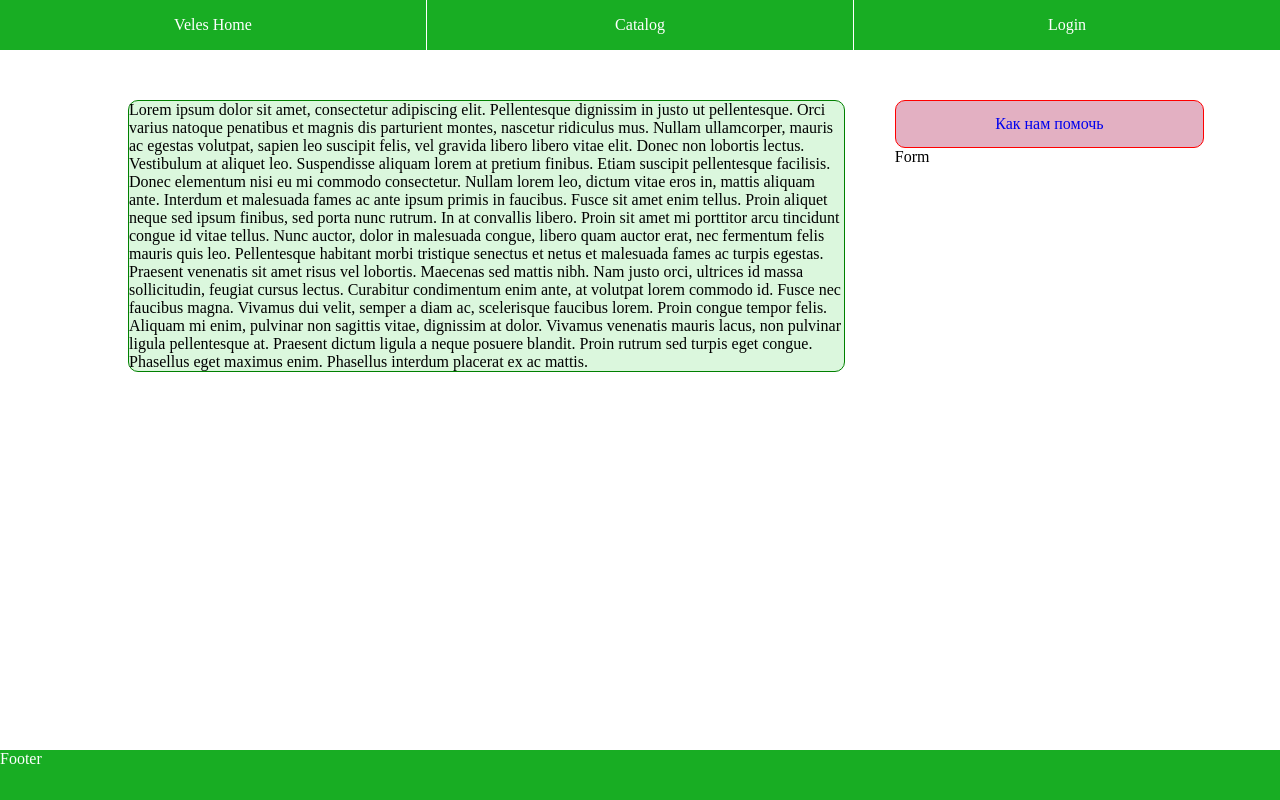
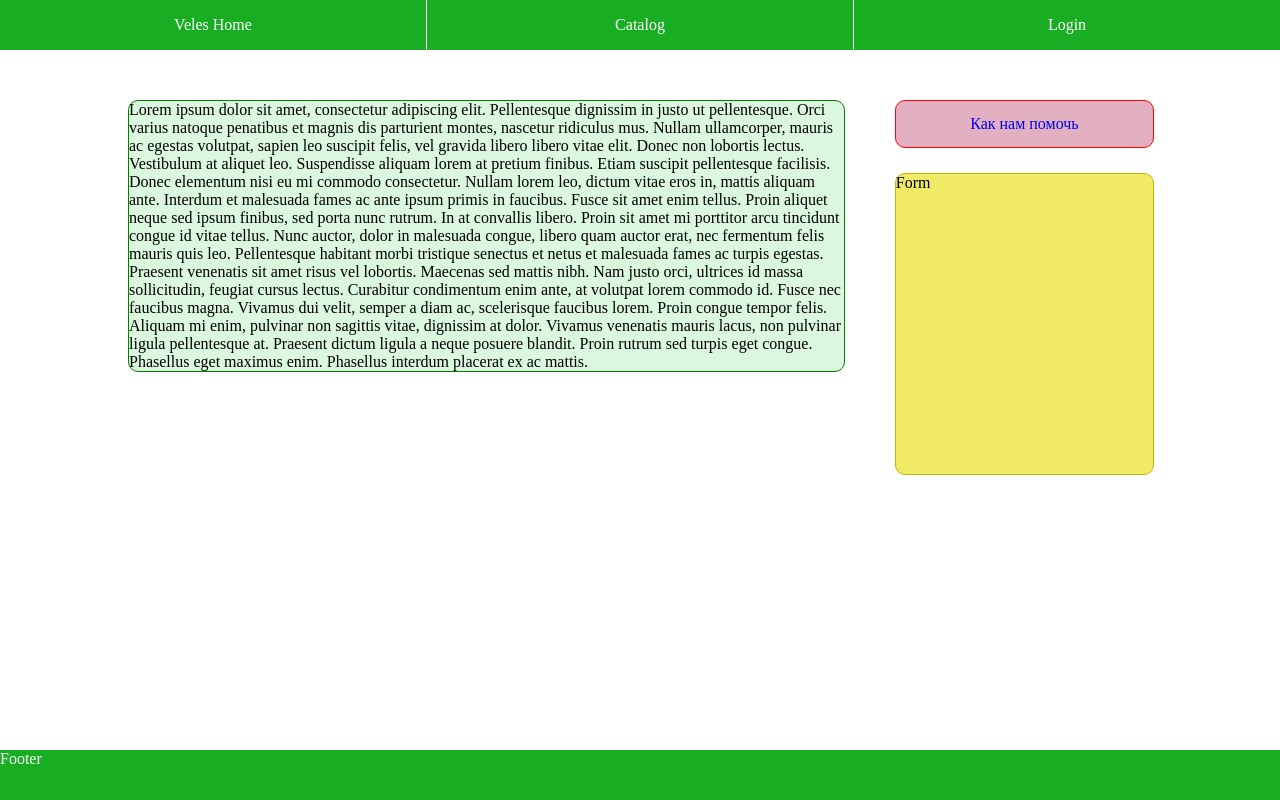
Before and after one commit to Ateina/veles, a React (Create React App) app: page / in a window 1280 px wide. Built offline with nearby package versions, Linux system fonts and the light colour scheme.

Commit message:
add component for feedback form

```diff
--- /dev/null
+++ b/src/components/Forms/FeedbackForm/FeedbackForm.js
@@ -0,0 +1,21 @@
+import React, { Component } from 'react';
+
+class FeedbackForm extends Component {
+    constructor(props) {
+        super(props);
+        this.state = {
+            userName: '',
+            userRequest: '',
+            phoneNumber: ''
+        };
+    }
+    render() {
+        return (
+            <form className="feedback">
+                Form
+            </form>
+        );
+    }
+}
+
+export default FeedbackForm;
--- a/src/components/MainPage/MainPage.js
+++ b/src/components/MainPage/MainPage.js
@@ -1,5 +1,6 @@
 import React from 'react';
 
+import FeedbackForm from '../Forms/FeedbackForm/FeedbackForm'
 import './styles.css';
 
 function MainPage() {
@@ -17,7 +18,7 @@ function MainPage() {
                     <a href="https://vk.com/topic-149708458_35779829">Как нам помочь</a>
                 </div>
                 <div className="feedback form">
-                    Form
+                <FeedbackForm />
             </div>
             </div>
         </div>
--- a/src/components/MainPage/styles.css
+++ b/src/components/MainPage/styles.css
@@ -1,14 +1,14 @@
-.main-page{
+.main-page {
     min-height: calc(100vh - 100px);
 }
 
-.container{
+.container {
     width: 80%;
     margin: auto;
     padding: 50px;
 }
 
-.description{
+.description {
     border: 1px green solid;
     border-radius: 10px;
     background-color: #DBF7DD;
@@ -26,9 +26,9 @@
     margin-left: 50px;
 }
 
-.link-to-help a:link{
+.link-to-help a:link {
     width: 100%;
-    padding: 14px 25px;
+    padding: 14px 0;
     text-align: center;
     border: 1px red solid;
     border-radius: 10px;
@@ -36,3 +36,12 @@
     text-decoration: none;
     display: inline-block;
 }
+
+.feedback.form {
+    width: 100%;
+    border: 1px #C1B800 solid;
+    border-radius: 10px;
+    margin-top: 25px;
+    height: 300px;
+    background-color: #F0EA67;
+}
```
